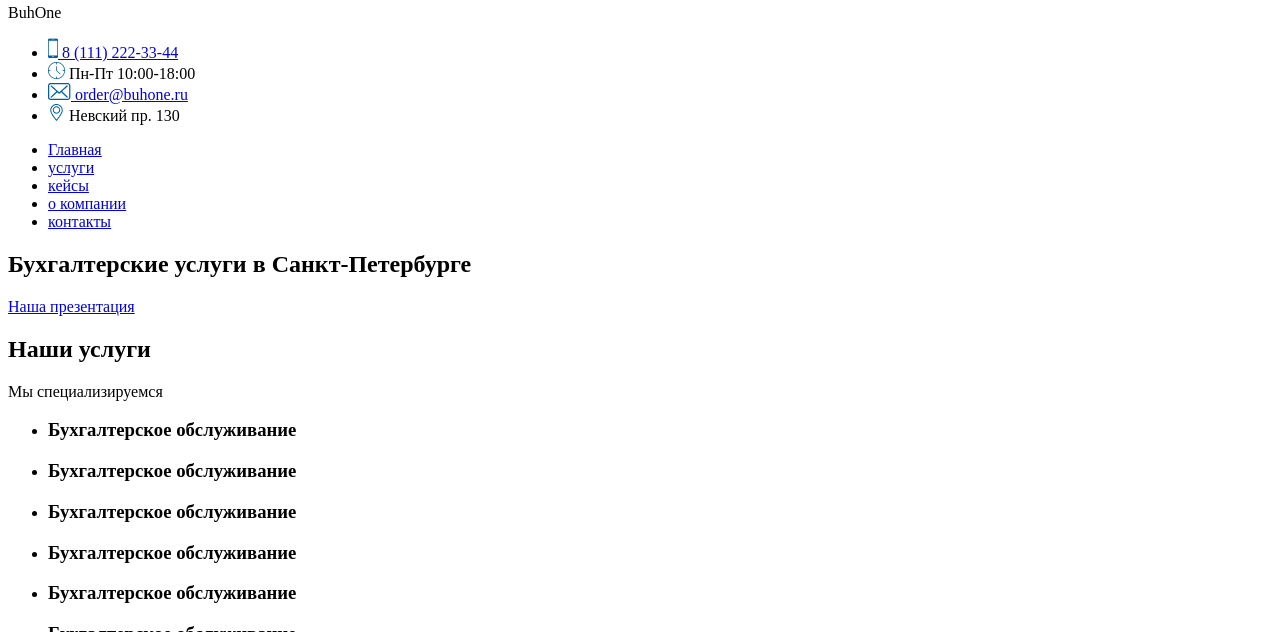
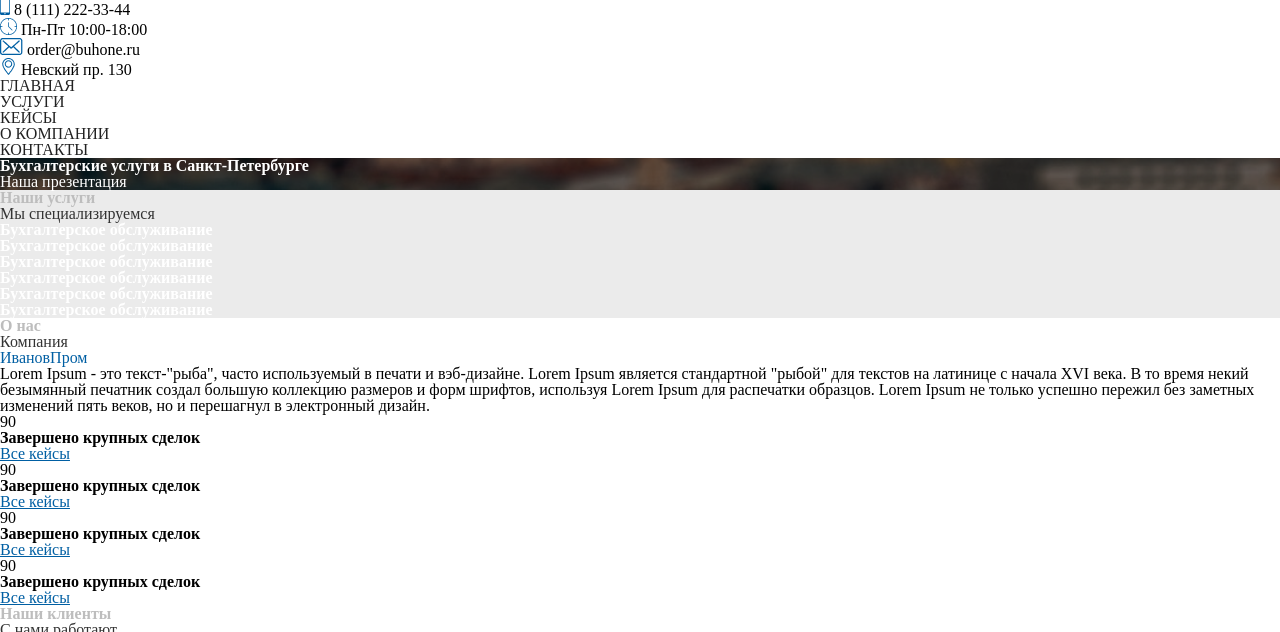
Before and after one commit to Dex564/html-css-education, a plain HTML site: page index.html in a window 1280 px wide. Shown: the part 64-696 px from the top of the page. Drawn offline with Linux system fonts and the light colour scheme.

Commit message:
started adding css

```diff
--- /dev/null
+++ b/css/reset.css
@@ -0,0 +1,48 @@
+/* http://meyerweb.com/eric/tools/css/reset/
+   v2.0 | 20110126
+   License: none (public domain)
+*/
+
+html, body, div, span, applet, object, iframe,
+h1, h2, h3, h4, h5, h6, p, blockquote, pre,
+a, abbr, acronym, address, big, cite, code,
+del, dfn, em, img, ins, kbd, q, s, samp,
+small, strike, strong, sub, sup, tt, var,
+b, u, i, center,
+dl, dt, dd, ol, ul, li,
+fieldset, form, label, legend,
+table, caption, tbody, tfoot, thead, tr, th, td,
+article, aside, canvas, details, embed,
+figure, figcaption, footer, header, hgroup,
+menu, nav, output, ruby, section, summary,
+time, mark, audio, video {
+	margin: 0;
+	padding: 0;
+	border: 0;
+	font-size: 100%;
+
+	vertical-align: baseline;
+}
+/* HTML5 display-role reset for older browsers */
+article, aside, details, figcaption, figure,
+footer, header, hgroup, menu, nav, section {
+	display: block;
+}
+body {
+	line-height: 1;
+}
+ol, ul {
+	list-style: none;
+}
+blockquote, q {
+	quotes: none;
+}
+blockquote:before, blockquote:after,
+q:before, q:after {
+	content: '';
+	content: none;
+}
+table {
+	border-collapse: collapse;
+	border-spacing: 0;
+}
--- /dev/null
+++ b/css/style.css
@@ -0,0 +1,91 @@
+body {
+    color: #000000;
+}
+
+.header-title {
+    color: #005FA3;
+}
+
+.header_contact-link{
+    text-decoration: none;
+}
+
+.header-contact-text {
+    color: #000000;
+}
+
+.header-nav-link {
+    text-decoration: none;
+    color: #222222;
+    text-transform: uppercase;
+}
+
+.desc {
+    background-color: #00000099;
+    background-image: url(../img/first-screen-bkg.png);
+}
+
+.desc-link {
+    text-decoration: none;
+}
+
+.desc-title,
+.desc-link {
+    color: #FFFFFF;
+}
+
+.service {
+    background: #EBEBEB;
+    ;
+}
+
+.section-title {
+    color: #BDBDBD;
+}
+
+.section-subtitle {
+    color: #333333;
+}
+
+.service-item-title-text {
+    color: #FFFFFF;
+
+}
+
+.service-item-title {
+    text-decoration: none;
+    background-image: url(../img/about-bkg-image.png);
+}
+
+.about {
+    background-color: white;
+}
+
+.about-title-0 {
+    color: #333333;
+}
+
+.about-title-1 {
+    color: #005FA3;
+}
+
+.about-text {
+    color: #000000;
+}
+
+.about-item {
+    background-color: #EBEBEB 0;
+}
+
+.about-item-text-0 {
+    color: #000000;
+    text-transform: uppercase;
+}
+
+.about-item-text-1 {
+    color: #000000;
+}
+
+.about-item-text-2 {
+    color: #005FA3;
+}
--- a/index.html
+++ b/index.html
@@ -5,55 +5,57 @@
     <meta charset="UTF-8">
     <meta name="viewport" content="width=device-width, initial-scale=1.0">
     <title>Услуги</title>
+    <link rel="stylesheet" href="./css/reset.css">
+    <link rel="stylesheet" href="./css/style.css">
 </head>
 
 <body>
-    <header>
-        <img src="./img/logo.svg" alt="logo">
-        <p>BuhOne</p>
+    <header class="header">
+        <img class="header-img" src="./img/logo.svg" alt="logo">
+        <p class="header-title">BuhOne</p>
         <ul>
             <li>
-                <a href="tel:81112223344">
+                <a class="header_contact-link" href="tel:81112223344">
                     <img src="./img/phone.png" alt="phone">
-                    <span>8 (111) 222-33-44</span>
+                    <span class="header-contact-text">8 (111) 222-33-44</span>
                 </a>
             </li>
 
             <li>
                 <img src="./img/clock.png" alt="clock">
-                <span>Пн-Пт 10:00-18:00</span>
+                <span class="header-contact-text">Пн-Пт 10:00-18:00</span>
             </li>
 
             <li>
-                <a href="mailto:order@buhone.ru">
+                <a class="header_contact-link" href="mailto:order@buhone.ru">
                     <img src="./img/mail.png" alt="mail">
-                    <span>order@buhone.ru</span>
+                    <span class="header-contact-text">order@buhone.ru</span>
                 </a>
 
             </li>
 
             <li>
                 <img src="./img/geo-mark.png" alt="geo-mark">
-                <span>Невский пр. 130</span>
+                <span class="header-contact-text">Невский пр. 130</span>
             </li>
         </ul>
 
         <nav>
             <ul>
                 <li>
-                    <a href="#">Главная</a>
+                    <a class="header-nav-link" href="#">Главная</a>
                 </li>
                 <li>
-                    <a href="#">услуги</a>
+                    <a class="header-nav-link" href="#">услуги</a>
                 </li>
                 <li>
-                    <a href="#">кейсы</a>
+                    <a class="header-nav-link" href="#">кейсы</a>
                 </li>
                 <li>
-                    <a href="#">о компании</a>
+                    <a class="header-nav-link" href="#">о компании</a>
                 </li>
                 <li>
-                    <a href="#">контакты</a>
+                    <a class="header-nav-link" href="#">контакты</a>
                 </li>
             </ul>
         </nav>
@@ -62,70 +64,71 @@
 
     <main>
 
-        <section>
-            <h1>Бухгалтерские услуги в Санкт-Петербурге</h1>
-            <a href="#">Наша презентация</a>
+        <section class="desc">
+            <h1 class="desc-title">Бухгалтерские услуги в Санкт-Петербурге</h1>
+            <a class="desc-link" href="#">Наша презентация</a>
         </section>
 
-        <section>
-            <h2>Наши услуги</h2>
-            <p>Мы специализируемся</p>
-            <ul>
-                <li><a href="#"></a><h3>Бухгалтерское обслуживание</h3></li>
-                <li><a href="#"></a><h3>Бухгалтерское обслуживание</h3></li>
-                <li><a href="#"></a><h3>Бухгалтерское обслуживание</h3></li>
-                <li><a href="#"></a><h3>Бухгалтерское обслуживание</h3></li>
-                <li><a href="#"></a><h3>Бухгалтерское обслуживание</h3></li>
-                <li><a href="#"></a><h3>Бухгалтерское обслуживание</h3></li>
+        <section class="service">
+            <h2 class="section-title">Наши услуги</h2>
+            <p class="section-subtitle">Мы специализируемся</p>
+            <ul class="service-list">
+                <li><a class="service-item-title" href="#"><h3 class="service-item-title-text">Бухгалтерское обслуживание</h3></a></li>
+                <li><a class="service-item-title" href="#"><h3 class="service-item-title-text">Бухгалтерское обслуживание</h3></a></li>
+                <li><a class="service-item-title" href="#"><h3 class="service-item-title-text">Бухгалтерское обслуживание</h3></a></li>
+                <li><a class="service-item-title" href="#"><h3 class="service-item-title-text">Бухгалтерское обслуживание</h3></a></li>
+                <li><a class="service-item-title" href="#"><h3 class="service-item-title-text">Бухгалтерское обслуживание</h3></a></li>
+                <li><a class="service-item-title" href="#"><h3 class="service-item-title-text">Бухгалтерское обслуживание</h3></a></li>
             </ul>
         </section>
 
-        <section>
-            <h2>О нас</h2>
-            <p>Компания ИвановПром</p>
-            <p>Lorem Ipsum - это текст-"рыба", часто используемый в печати и вэб-дизайне. Lorem Ipsum является стандартной "рыбой" для текстов на латинице с начала XVI века. В то время некий безымянный печатник создал большую коллекцию размеров и форм шрифтов, используя Lorem Ipsum для распечатки образцов. Lorem Ipsum не только успешно пережил без заметных изменений пять веков, но и перешагнул в электронный дизайн.</p>
+        <section class="about">
+            <h2 class="section-title">О нас</h2>
+            <p class="about-title-0">Компания</p>
+            <p class="about-title-1">ИвановПром</p>
+            <p class="about-text">Lorem Ipsum - это текст-"рыба", часто используемый в печати и вэб-дизайне. Lorem Ipsum является стандартной "рыбой" для текстов на латинице с начала XVI века. В то время некий безымянный печатник создал большую коллекцию размеров и форм шрифтов, используя Lorem Ipsum для распечатки образцов. Lorem Ipsum не только успешно пережил без заметных изменений пять веков, но и перешагнул в электронный дизайн.</p>
             <ul>
-                <li>
-                    <span>90</span>
-                    <p>Завершено крупных сделок</p>
-                    <a href="#">Все кейсы</a>
+                <li class="about-item">
+                    <p class="about-item-text-0">90</p>
+                    <h3 class="about-item-text-1">Завершено крупных сделок</h3>
+                    <a class="about-item-text-2" href="#">Все кейсы</a>
                 </li>
-                <li>
-                    <span>90</span>
-                    <p>Завершено крупных сделок</p>
-                    <a href="#">Все кейсы</a>
+                <li class="about-item">
+                    <p class="about-item-text-0">90</p>
+                    <h3 class="about-item-text-1">Завершено крупных сделок</h3>
+                    <a class="about-item-text-2" href="#">Все кейсы</a>
                 </li>
-                <li>
-                    <span>90</span>
-                    <p>Завершено крупных сделок</p>
-                    <a href="#">Все кейсы</a>
+                <li class="about-item">
+                    <p class="about-item-text-0">90</p>
+                    <h3 class="about-item-text-1">Завершено крупных сделок</h3>
+                    <a class="about-item-text-2" href="#">Все кейсы</a>
                 </li>
-                <li>
-                    <span>90</span>
-                    <p>Завершено крупных сделок</p>
-                    <a href="#">Все кейсы</a>
+                <li class="about-item">
+                    <p class="about-item-text-0">90</p>
+                    <h3 class="about-item-text-1">Завершено крупных сделок</h3>
+                    <a class="about-item-text-2" href="#">Все кейсы</a>
                 </li>
             </ul>
         </section>
 
         <section>
-            <h2>Наши клиенты</h2>
-            <p>С нами работают</p>
+            <h2 class="section-title">Наши клиенты</h2>
+            <p class="section-subtitle">С нами работают</p>
             <ul>
-                <li><img src="./img/microsoft-logo.png" alt="microsoft-logo"></li>
-                <li><img src="./img/microsoft-logo.png" alt="microsoft-logo"></li>
-                <li><img src="./img/microsoft-logo.png" alt="microsoft-logo"></li>
-                <li><img src="./img/microsoft-logo.png" alt="microsoft-logo"></li>
-                <li><img src="./img/microsoft-logo.png" alt="microsoft-logo"></li>
-                <li><img src="./img/microsoft-logo.png" alt="microsoft-logo"></li>
-                <li><img src="./img/microsoft-logo.png" alt="microsoft-logo"></li>
-                <li><img src="./img/microsoft-logo.png" alt="microsoft-logo"></li>
+                <li><a href="#"><img src="./img/microsoft-logo.png" alt="microsoft-logo"></a></li>
+                <li><a href="#"><img src="./img/microsoft-logo.png" alt="microsoft-logo"></a></li>
+                <li><a href="#"><img src="./img/microsoft-logo.png" alt="microsoft-logo"></a></li>
+                <li><a href="#"><img src="./img/microsoft-logo.png" alt="microsoft-logo"></a></li>
+                <li><a href="#"><img src="./img/microsoft-logo.png" alt="microsoft-logo"></a></li>
+                <li><a href="#"><img src="./img/microsoft-logo.png" alt="microsoft-logo"></a></li>
+                <li><a href="#"><img src="./img/microsoft-logo.png" alt="microsoft-logo"></a></li>
+                <li><a href="#"><img src="./img/microsoft-logo.png" alt="microsoft-logo"></a></li>
             </ul>
         </section>
 
         <section>
-            <h2>Отзывы</h2>
-            <p>Ваши благодарности</p>
+            <h2 class="section-title">Отзывы</h2>
+            <p class="section-subtitle">Ваши благодарности</p>
             <button type="button">Оставить отзыв</button>
             <ul>
                 <li>
@@ -164,8 +167,8 @@
         </section>
 
         <section>
-            <h2>Наши преимущетсва</h2>
-            <p>Мы предлагаем</p>
+            <h2 class="section-title">Наши преимущетсва</h2>
+            <p class="section-subtitle">Мы предлагаем</p>
             <ul>
                 <li>
                     <img src="./img/quality-medal.svg" alt="quality-medal">
```
Also changed, not shown: img/about-bkg-image.png (added), img/first-screem-bgk.jpg (deleted), img/first-screen-bkg.png (added).
